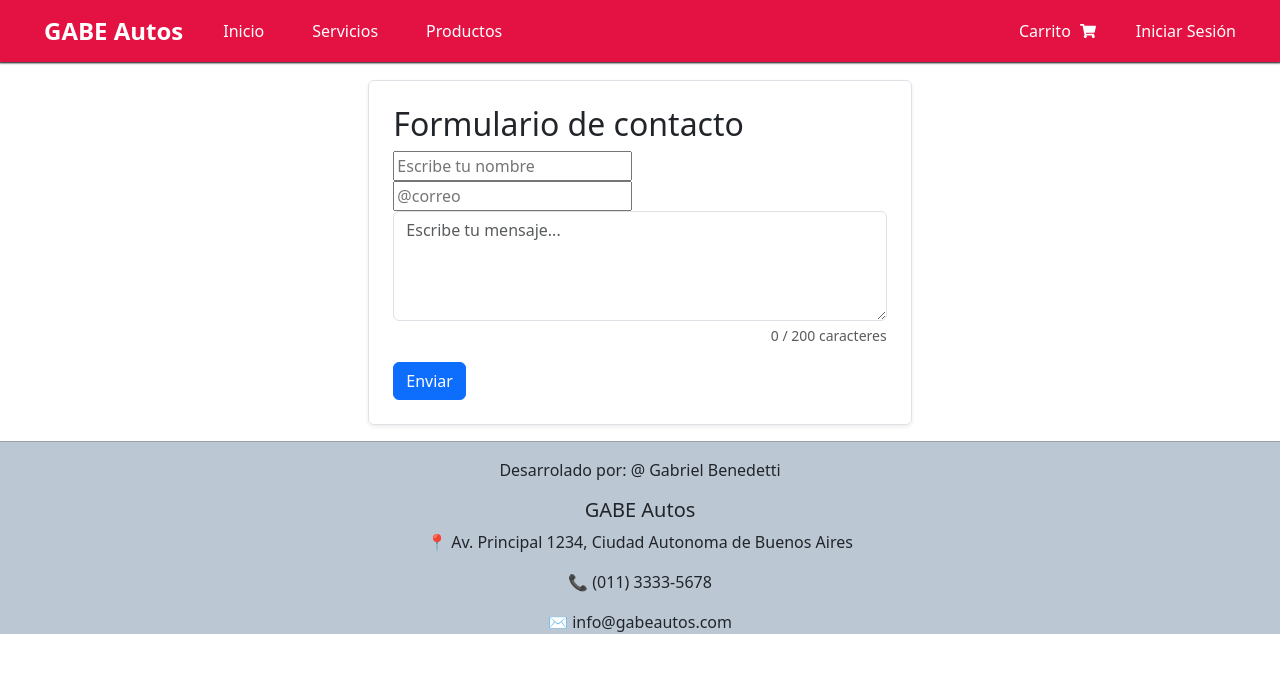
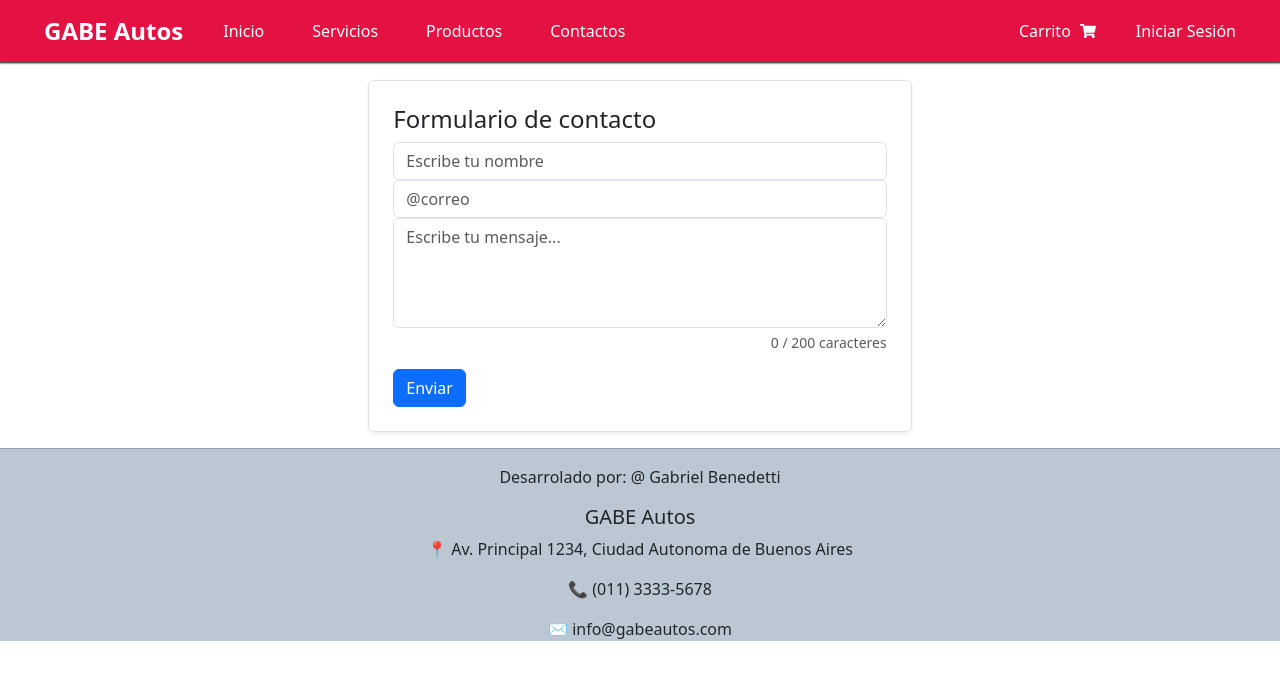
Before and after one commit to ceagabe/FinalReact, a React (Vite) app: page /contacto in a window 1280 px wide. Shown: the top 680 px of the page. Built offline with nearby package versions, Linux system fonts and the light colour scheme; no server answers.

Commit message:
undecimo commit

```diff
--- a/src/App.jsx
+++ b/src/App.jsx
@@ -3,6 +3,7 @@ import Inicio from "./pages/Inicio";
 import Servicios from "./pages/Servicios";
 import Navbar from "./pages/Navbar";
 import Productos from "./pages/Productos";
+import Contacto from "./pages/Contacto";
 import ProductoDetalle from "./pages/DetalleProdutos";
 import Pagar from "./pages/Pagar";
 import RutaProtegida from "./pages/RutaProtegida";
@@ -22,7 +23,7 @@ import 'bootstrap/dist/js/bootstrap.bundle.min.js'
 import { ToastContainer } from "react-toastify";
 import "react-toastify/dist/ReactToastify.css";
 
-import Contacto from "./pages/Contacto";
+
 
 function App() {
   return (
--- a/src/pages/Contacto.jsx
+++ b/src/pages/Contacto.jsx
@@ -1,30 +1,38 @@
 
 import React from 'react'
 import { Link } from 'react-router-dom'
+import { toast } from "react-toastify";
 function Contacto(){
   return (
     <>
 
    <div class="row justify-content-center">
     <div class=" col-12 col-md-5 border p-4 rounded shadow-sm">
-        <h2 >Formulario de contacto</h2>
+        <h4 >Formulario de contacto</h4>
         <form >
             <div >
-            <input placeholder="Escribe tu nombre" required=""  type="text" value="" ></input>
+            <input placeholder="Escribe tu nombre" required  type="text"  class="form-control" ></input>
+
             </div>
+
             <div >
-                <input placeholder="@correo" required=""  type="email" value="" ></input>
+            <input placeholder="@correo" required  type="email"  class="form-control" ></input>
             </div>
-                <div class="mb-3"><textarea class="form-control" placeholder="Escribe tu mensaje..." rows="4" maxlength="200" required="">
+                <div class="mb-3"><textarea class="form-control" placeholder="Escribe tu mensaje..." rows="4" maxlength="300" required="">
                     </textarea>
                     <div id="contador" class="form-text text-muted text-end">0 / 200 caracteres</div>
                     </div>
                 <button type="submit" class="sc-jJLAfE jmXToI btn btn-primary flex-grow-1" fdprocessedid="co7ji6">Enviar</button>
-                    </form>
-                    </div>
-                    </div>
+
+            </form >
+
+
+        </div>
+        </div>
+
    </>
   );
+
 }
 
 export default Contacto
--- a/src/pages/Inicio.jsx
+++ b/src/pages/Inicio.jsx
@@ -4,8 +4,8 @@ function Inicio() {
   return (
     <>
     <div style={{textAlign: 'center'}}>
-          <h1> Bienvenidos !!!</h1>
-      <h2>Misión</h2>
+          <h2> Bienvenidos !!!</h2>
+      <h3>Misión</h3>
    <div id="inicio">
 
    <p>Somos un grupo de empresas rentable e innovador que comercializa autos y motos nuevos, semi-nuevos, servicio mecánico, laminado y pintura, refacciones, accesorios*, servicios financieros y seguros a clientes particulares, empresas e instituciones, así como desarrollos inmobiliarios*. Trabajamos con marcas que ofrecen productos y servicios de reconocida calidad, confiabilidad y seguridad. El Cliente es la prioridad de nuestra organización y le brindamos asesoría integral de nuestros productos y servicios, así como herramientas financieras que se adaptan a las necesidades particulares.</p>
--- a/src/pages/Navbar.jsx
+++ b/src/pages/Navbar.jsx
@@ -48,6 +48,9 @@ function Navbar() {
               </li>
               <li className="nav-item">
                 <NavLink to="/productos" className="nav-link">Productos</NavLink>
+              </li>
+              <li className="nav-item">
+                <NavLink to="/contacto" className="nav-link">Contactos</NavLink>
               </li>
               {usuario?.nombre === "admin" && (
                 <li className="nav-item">
--- a/src/pages/Servicios.jsx
+++ b/src/pages/Servicios.jsx
@@ -5,7 +5,7 @@ function Servicios() {
   return (
     <>
     <div style={{textAlign: 'center'}}>
-        <h1>Servicios</h1>
+        <h2>Servicios</h2>
             <hr />
     <div style={{ width: '85%', margin: '0 auto' }}>
 
```
